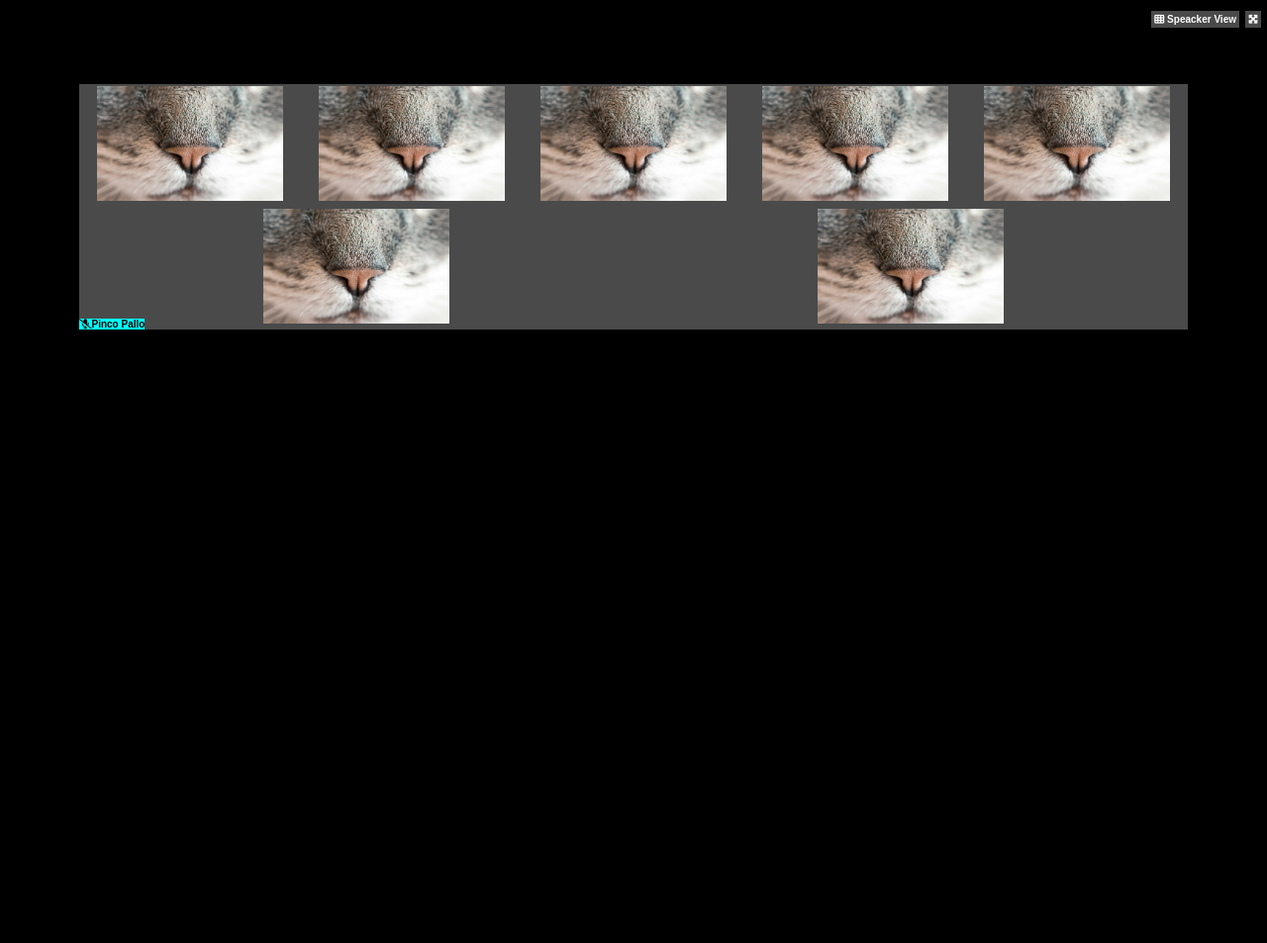
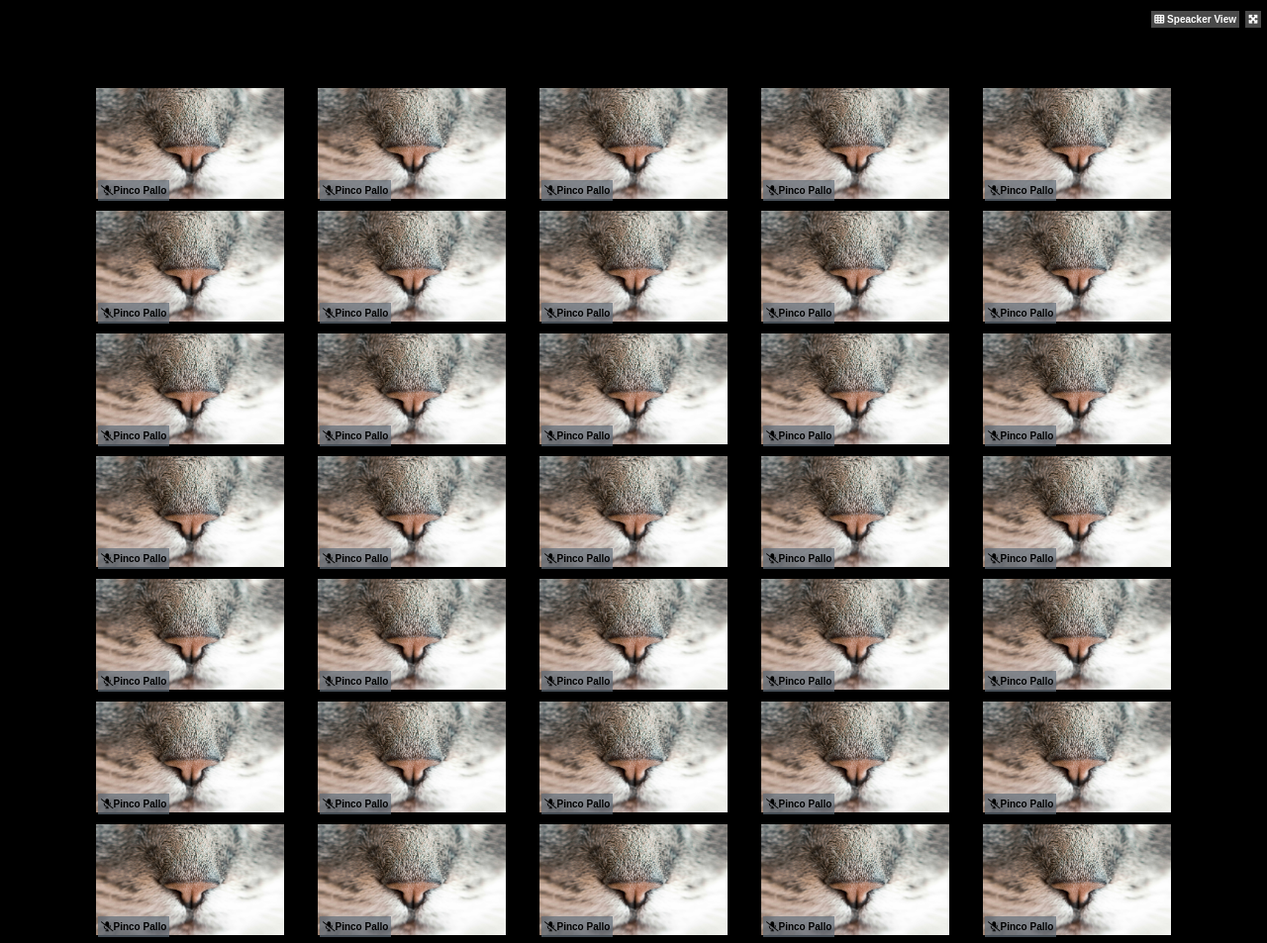
Before and after one commit to ElenaRuscitto/html-css-zoom, a plain HTML site: page index.html in a window 1280 px wide. Shown: the whole page at 99% size. Before the commit the page ends 858 px from the top, so only its background shows below. Drawn offline with Linux system fonts and the light colour scheme.

Commit message:
[add] main

```diff
--- a/css/main.css
+++ b/css/main.css
@@ -38,7 +38,6 @@ header ul a{
 
 
 /*MAIN*/
-
 .container{
   height: 100vh;
   margin: 0 auto;
@@ -47,28 +46,30 @@ header ul a{
 
 }
 
-.card{
+.cards{
   display: flex;
   flex-wrap:wrap;
   justify-content: space-around;
-  background-color: rgb(74, 74, 74);
   position: relative;
+}
+
+.card{
+  position: relative;
+}
+.card img{
+  width: 190px;
+  height: 120px;
+  padding: 4px 0px;
 
 }
 
-.immagini img{
-  width: 190px;
-  height: 120px;
-  padding: 2px 1px;
-
-}
-
-.immagini .name {
+.card .name {
   color: #000;
   font-size: 10px;
   font-weight: bold;
-background-color: aqua;
-position: absolute;
-bottom: 0;
-left: 0;
+  background-color: rgb(99, 110, 122, 0.7);
+  position: absolute;
+  bottom: 6px;
+  left: 2px;
+  padding: 5px 3px;
 }
--- a/index.html
+++ b/index.html
@@ -35,45 +35,235 @@
   <Main>
 
     <div class="container">
-      <div class="card">
-        <div class="immagini">
+
+      <div class="cards">
+
+        <div class="card">
           <img src="./img/40-4106x2806.jpg" alt="40">
-          <span class="name"><i class="fa-solid fa-microphone-slash"></i>Pinco Pallo</span>
+          <div class="name"><i class="fa-solid fa-microphone-slash"></i>Pinco Pallo</div>
 
         </div>
 
-        <div class="immagini">
+        <div class="card">
           <img src="./img/40-4106x2806.jpg" alt="40">
+          <div class="name"><i class="fa-solid fa-microphone-slash"></i>Pinco Pallo</div>
 
         </div>
 
-        <div class="immagini">
+        <div class="card">
           <img src="./img/40-4106x2806.jpg" alt="40">
+          <div class="name"><i class="fa-solid fa-microphone-slash"></i>Pinco Pallo</div>
 
         </div>
 
-        <div class="immagini">
+        <div class="card">
           <img src="./img/40-4106x2806.jpg" alt="40">
+          <div class="name"><i class="fa-solid fa-microphone-slash"></i>Pinco Pallo</div>
 
         </div>
 
-        <div class="immagini">
+        <div class="card">
           <img src="./img/40-4106x2806.jpg" alt="40">
+          <div class="name"><i class="fa-solid fa-microphone-slash"></i>Pinco Pallo</div>
 
         </div>
 
-        <div class="immagini">
+        <div class="card">
           <img src="./img/40-4106x2806.jpg" alt="40">
+          <div class="name"><i class="fa-solid fa-microphone-slash"></i>Pinco Pallo</div>
 
         </div>
 
-        <div class="immagini">
+        <div class="card">
           <img src="./img/40-4106x2806.jpg" alt="40">
+          <div class="name"><i class="fa-solid fa-microphone-slash"></i>Pinco Pallo</div>
 
         </div>
+<!-- seconda righa  -->
+
+
+        <div class="card">
+          <img src="./img/40-4106x2806.jpg" alt="40">
+          <div class="name"><i class="fa-solid fa-microphone-slash"></i>Pinco Pallo</div>
+
+        </div>
+
+        <div class="card">
+          <img src="./img/40-4106x2806.jpg" alt="40">
+          <div class="name"><i class="fa-solid fa-microphone-slash"></i>Pinco Pallo</div>
+
+        </div>
+
+        <div class="card">
+          <img src="./img/40-4106x2806.jpg" alt="40">
+          <div class="name"><i class="fa-solid fa-microphone-slash"></i>Pinco Pallo</div>
+
+        </div>
+
+        <div class="card">
+          <img src="./img/40-4106x2806.jpg" alt="40">
+          <div class="name"><i class="fa-solid fa-microphone-slash"></i>Pinco Pallo</div>
+
+        </div>
+
+        <div class="card">
+          <img src="./img/40-4106x2806.jpg" alt="40">
+          <div class="name"><i class="fa-solid fa-microphone-slash"></i>Pinco Pallo</div>
+
+        </div>
+
+        <div class="card">
+          <img src="./img/40-4106x2806.jpg" alt="40">
+          <div class="name"><i class="fa-solid fa-microphone-slash"></i>Pinco Pallo</div>
+
+        </div>
+
+        <div class="card">
+          <img src="./img/40-4106x2806.jpg" alt="40">
+          <div class="name"><i class="fa-solid fa-microphone-slash"></i>Pinco Pallo</div>
+
+        </div>
+
+<!-- terza righa  -->
+
+
+        <div class="card">
+          <img src="./img/40-4106x2806.jpg" alt="40">
+         <div class="name"><i class="fa-solid fa-microphone-slash"></i>Pinco Pallo</div>
+
+        </div>
+
+        <div class="card">
+          <img src="./img/40-4106x2806.jpg" alt="40">
+          <div class="name"><i class="fa-solid fa-microphone-slash"></i>Pinco Pallo</div>
+
+        </div>
+
+        <div class="card">
+          <img src="./img/40-4106x2806.jpg" alt="40">
+          <div class="name"><i class="fa-solid fa-microphone-slash"></i>Pinco Pallo</div>
+
+        </div>
+
+        <div class="card">
+          <img src="./img/40-4106x2806.jpg" alt="40">
+          <div class="name"><i class="fa-solid fa-microphone-slash"></i>Pinco Pallo</div>
+
+        </div>
+
+        <div class="card">
+          <img src="./img/40-4106x2806.jpg" alt="40">
+          <div class="name"><i class="fa-solid fa-microphone-slash"></i>Pinco Pallo</div>
+
+        </div>
+
+        <div class="card">
+          <img src="./img/40-4106x2806.jpg" alt="40">
+          <div class="name"><i class="fa-solid fa-microphone-slash"></i>Pinco Pallo</div>
+
+        </div>
+
+        <div class="card">
+          <img src="./img/40-4106x2806.jpg" alt="40">
+          <div class="name"><i class="fa-solid fa-microphone-slash"></i>Pinco Pallo</div>
+
+        </div>
+
+<!-- quarta righa  -->
+
+
+        <div class="card">
+          <img src="./img/40-4106x2806.jpg" alt="40">
+         <div class="name"><i class="fa-solid fa-microphone-slash"></i>Pinco Pallo</div>
+
+        </div>
+
+        <div class="card">
+          <img src="./img/40-4106x2806.jpg" alt="40">
+          <div class="name"><i class="fa-solid fa-microphone-slash"></i>Pinco Pallo</div>
+
+        </div>
+
+        <div class="card">
+          <img src="./img/40-4106x2806.jpg" alt="40">
+          <div class="name"><i class="fa-solid fa-microphone-slash"></i>Pinco Pallo</div>
+
+        </div>
+
+        <div class="card">
+          <img src="./img/40-4106x2806.jpg" alt="40">
+          <div class="name"><i class="fa-solid fa-microphone-slash"></i>Pinco Pallo</div>
+
+        </div>
+
+        <div class="card">
+          <img src="./img/40-4106x2806.jpg" alt="40">
+          <div class="name"><i class="fa-solid fa-microphone-slash"></i>Pinco Pallo</div>
+
+        </div>
+
+        <div class="card">
+          <img src="./img/40-4106x2806.jpg" alt="40">
+          <div class="name"><i class="fa-solid fa-microphone-slash"></i>Pinco Pallo</div>
+
+        </div>
+
+        <div class="card">
+          <img src="./img/40-4106x2806.jpg" alt="40">
+          <div class="name"><i class="fa-solid fa-microphone-slash"></i>Pinco Pallo</div>
+
+        </div>
+
+
+<!-- quinta righa  -->
+
+
+        <div class="card">
+          <img src="./img/40-4106x2806.jpg" alt="40">
+         <div class="name"><i class="fa-solid fa-microphone-slash"></i>Pinco Pallo</div>
+
+        </div>
+
+        <div class="card">
+          <img src="./img/40-4106x2806.jpg" alt="40">
+          <div class="name"><i class="fa-solid fa-microphone-slash"></i>Pinco Pallo</div>
+
+        </div>
+
+        <div class="card">
+          <img src="./img/40-4106x2806.jpg" alt="40">
+          <div class="name"><i class="fa-solid fa-microphone-slash"></i>Pinco Pallo</div>
+
+        </div>
+
+        <div class="card">
+          <img src="./img/40-4106x2806.jpg" alt="40">
+          <div class="name"><i class="fa-solid fa-microphone-slash"></i>Pinco Pallo</div>
+
+        </div>
+
+        <div class="card">
+          <img src="./img/40-4106x2806.jpg" alt="40">
+          <div class="name"><i class="fa-solid fa-microphone-slash"></i>Pinco Pallo</div>
+
+        </div>
+
+        <div class="card">
+          <img src="./img/40-4106x2806.jpg" alt="40">
+          <div class="name"><i class="fa-solid fa-microphone-slash"></i>Pinco Pallo</div>
+
+        </div>
+
+        <div class="card">
+          <img src="./img/40-4106x2806.jpg" alt="40">
+          <div class="name"><i class="fa-solid fa-microphone-slash"></i>Pinco Pallo</div>
+
+        </div>
+
+
       </div>
+
     </div>
-
 
   </Main>
 
```
